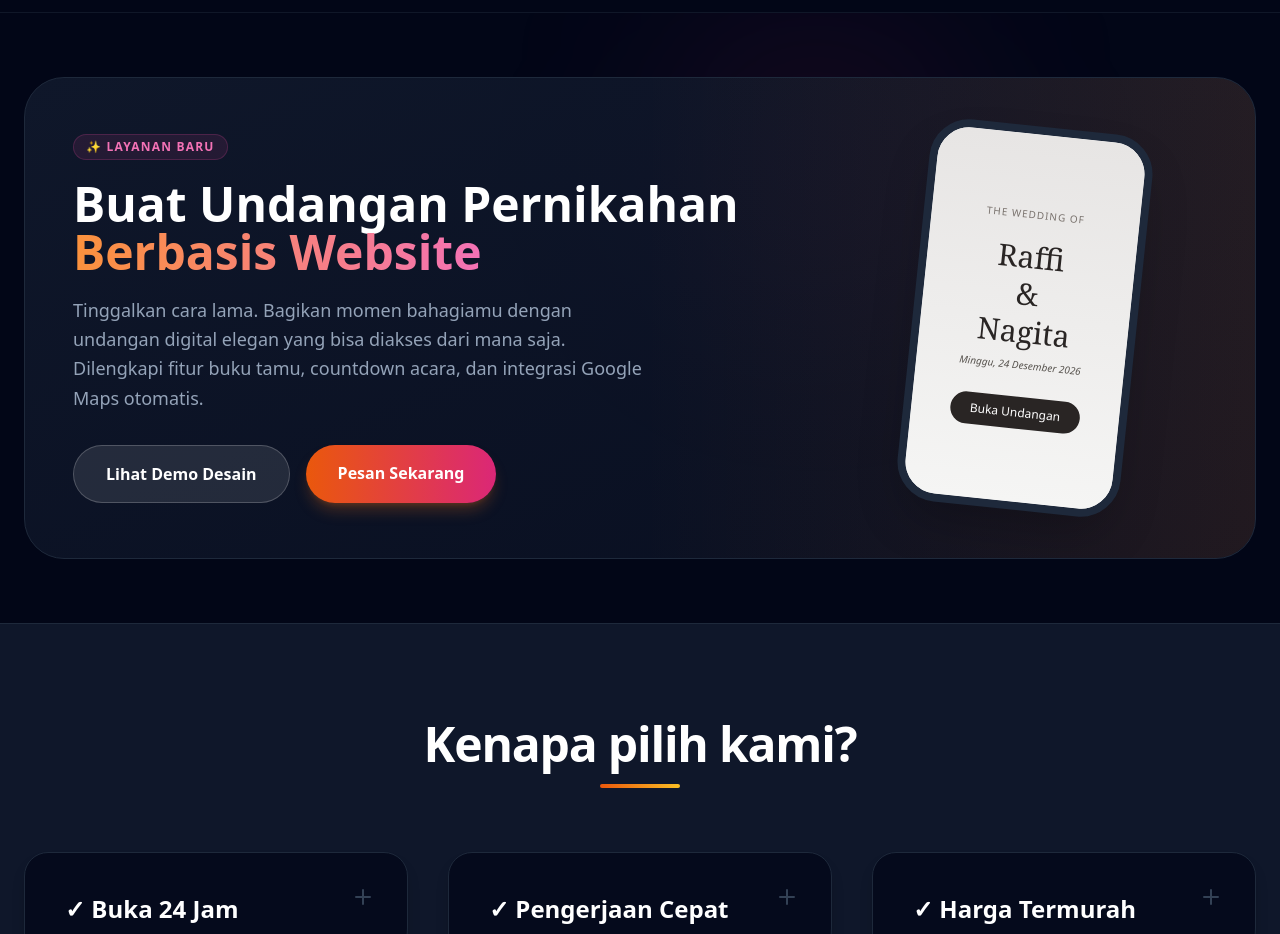
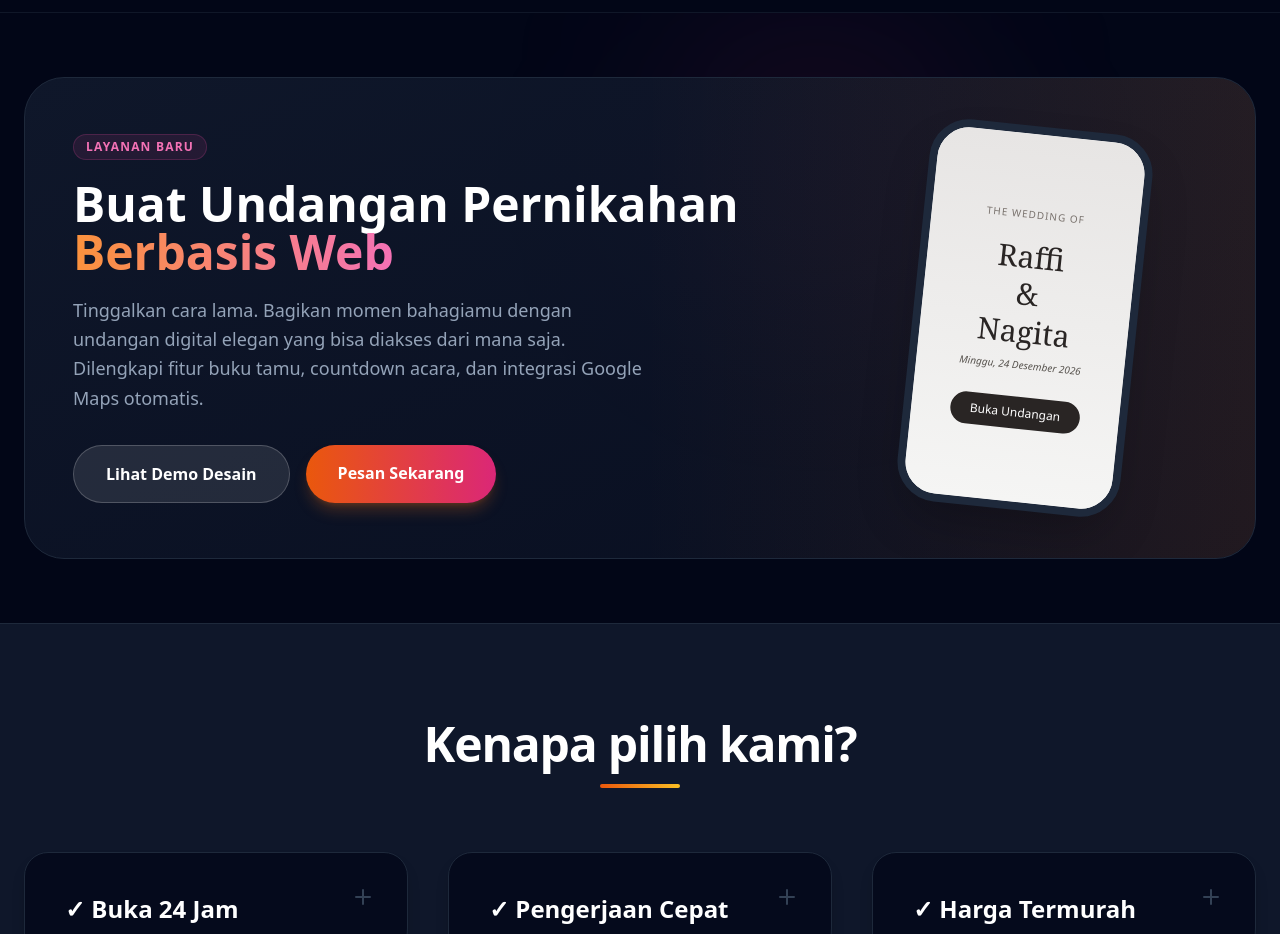
Before and after one commit to Heroness1/daycreed-inframe, a Next.js app: page / in a window 1280 px wide. Shown: the part 3140-4074 px from the top of the page. Built offline with nearby package versions, Linux system fonts and the light colour scheme.

Commit message:
Fix text content in index.js for consistency

```diff
--- a/pages/index.js
+++ b/pages/index.js
@@ -316,10 +316,10 @@ export default function Home() {
 
               <div className="md:w-2/3 relative z-10">
                 <span className="inline-flex items-center gap-1.5 px-3 py-1 rounded-full bg-pink-500/10 text-pink-400 text-xs font-bold tracking-widest uppercase border border-pink-500/20 mb-5">
-                  ✨ Layanan Baru
+                  Layanan Baru
                 </span>
                 <h2 id="undangan-promo" className="text-3xl md:text-4xl lg:text-5xl font-extrabold text-white mb-5 leading-tight">
-                  Buat Undangan Pernikahan <span className="text-transparent bg-clip-text bg-gradient-to-r from-orange-400 to-pink-400">Berbasis Website</span>
+                  Buat Undangan Pernikahan <span className="text-transparent bg-clip-text bg-gradient-to-r from-orange-400 to-pink-400">Berbasis Web</span>
                 </h2>
                 <p className="text-slate-400 text-lg mb-8 max-w-xl leading-relaxed">
                   Tinggalkan cara lama. Bagikan momen bahagiamu dengan undangan digital elegan yang bisa diakses dari mana saja. Dilengkapi fitur buku tamu, countdown acara, dan integrasi Google Maps otomatis.
```
